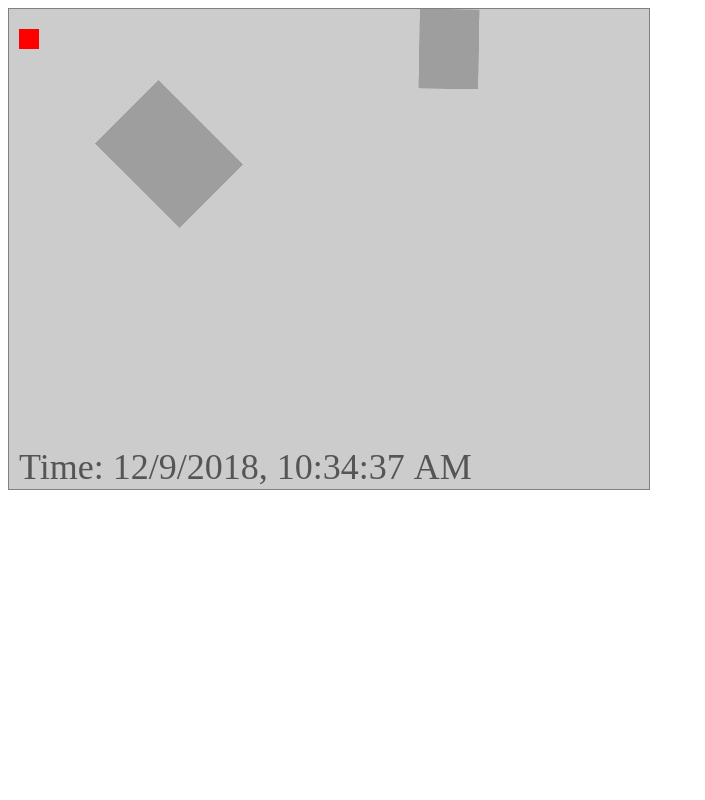
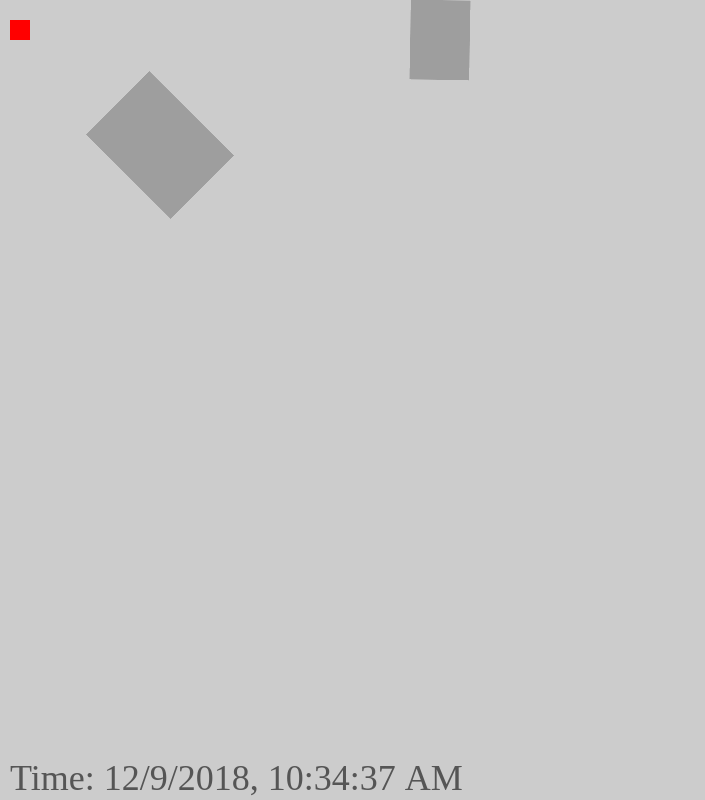
Before and after one commit to Ineigo/ik-core, a website built with webpack: page dist/index.html in a window 1280 px wide. Shown: the whole page, without its empty margins (0-705 px from the left). Built offline with nearby package versions, Linux system fonts and the light colour scheme.

Commit message:
Сделал возможность рисовать в полный экран

```diff
--- a/IKCore.js
+++ b/IKCore.js
@@ -30,14 +30,19 @@ export default class IKCore {
 	/**
      * @param {string} element_id
      */
-	constructor(element_id = null) {
+	constructor(element_id = null, fullScreen = false) {
 		if (typeof element_id !== 'string') {
 			require('element_id must be string');
 		}
 
 		const element = document.getElementById(element_id);
 		this.parent = element;
-		this.size = this.vector2(element.clientWidth, element.clientHeight);
+		if (fullScreen) {
+			document.body.style.margin = 0;
+			this.size = this.vector2(window.innerWidth, window.innerHeight);
+		} else {
+			this.size = this.vector2(element.clientWidth, element.clientHeight);
+		}
 		const box = element.getBoundingClientRect();
 		this.canvas_offset = this.vector2(box.left, box.top);
 		this.update = this.update.bind(this);
--- a/example/game.js
+++ b/example/game.js
@@ -5,7 +5,7 @@ import Layer from '../objects/Layer';
 import NodeImage from '../objects/NodeImage';
 import NodeText from '../objects/NodeText';
 
-const core = new IKCore('canvas');
+const core = new IKCore('canvas', true);
 
 const rect = new NodeRect({
 	position: core.vector2(10, 20),
```
Also changed, not shown: dist/index.html.
